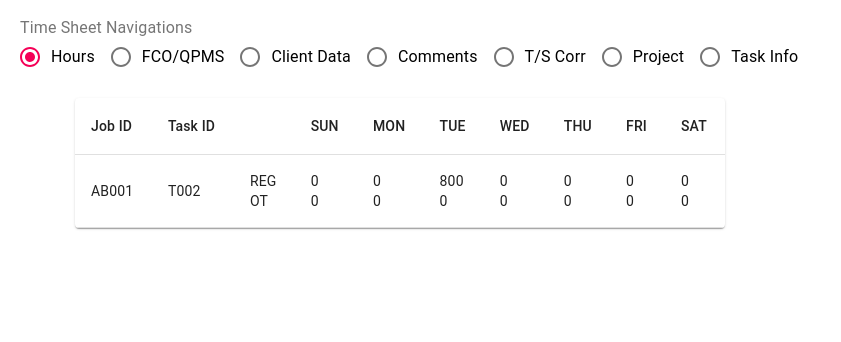
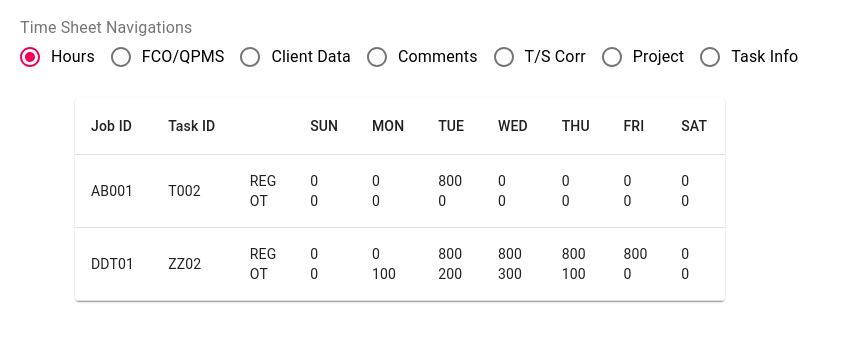
Before and after one commit to sonofdust/timesheet, a React (Create React App) app: page / in a window 1280 px wide. Shown: the top 342 px of the page, without its empty margins (0-841 px from the left). Built offline with nearby package versions, Linux system fonts and the light colour scheme.

Commit message:
Changes.

```diff
--- a/src/AppData.js
+++ b/src/AppData.js
@@ -82,7 +82,67 @@ export const AppData =
             "fcoNum": "fco",
             "qpmsCode": "qpms",
             "workSite": "site"
+        },
+
+
+        {
+            "jobId": 2,
+            "jobName": "DDT01",
+            "taskId": 2,
+            "taskName": "ZZ02",
+            "time": {
+                "reg": [
+                    0,
+                    0,
+                    800,
+                    800,
+                    800,
+                    800,
+                    0
+                ],
+                "regTotal": 800,
+                "ot": [
+                    0,
+                    100,
+                    200,
+                    300,
+                    100,
+                    0,
+                    0
+                ],
+                "otTotal": 0
+            },
+            "comments": "This is a time sheet task comment",
+            "project": {
+                "projectId": "2",
+                "jobNo": "AB001",
+                "name": "Project Two",
+                "clientId": "2",
+                "clientName": "Eco Focus",
+                "projectMgr": "Fudd, Elmer Aloysious",
+                "costEng": "Samuels, Rhonda",
+                "billing": "Whitson, Ben",
+                "apContacts": "Samuels, Rhonda"
+            },
+            "task": {
+                "taskId": "2",
+                "dateOpened": "04/01/2020",
+                "name": "T002",
+                "description": "Phase 3 Scoping"
+            },
+            "client": {
+                "clientId": "2",
+                "name": "Eco Focus",
+                "description": "Client Two"
+            },
+            "fcoNum": "fco",
+            "qpmsCode": "qpms",
+            "workSite": "site"
         }
+
+
+
+
     ],
     "totalReg": [
         0,
--- a/src/Components/HoursTab/DaysOfWeekHours.js
+++ b/src/Components/HoursTab/DaysOfWeekHours.js
@@ -40,13 +40,19 @@ export default function MyTable() {
                             {AppData.taskDetails.map((e) =>
                             (
                                 <TableRow key={v4}>
-                                    {/* <TableCell align="left"><ItemSelect items={Object.keys(JobTaskList)} title={``} label_id={e} /></TableCell>
-                                    <TableCell align="left"><ItemSelect items={Object.keys(JobTaskList)} title={``} label_id={e} /></TableCell> */}
                                     <TableCell align="left">{e.jobName}</TableCell>
                                     <TableCell align="left">{e.taskName}</TableCell>
-                                    {<TableCell align="left">{`REG`}<br />{`OT`}</TableCell>}
-                                    {e.time.reg.map((t, i) => (<TableCell align="left">{`${t}`}<br />{`${e.time.ot[i]}`}</TableCell>))}
+                                    <TableCell align="left">REG<br/>OT</TableCell>
+                                    {e.time.reg.map((t, i) => (<TableCell align="left">{t}<br/>{e.time.ot[i]}</TableCell>))}
                                 </TableRow>
+
+                                // <TableRow key={v4}>
+                                //                                     <TableCell align="left"></TableCell>
+                                //                                     <TableCell align="left"></TableCell>
+                                //                                     {<TableCell align="left">{`OT`}</TableCell>}
+                                //                                     {e.time.ot.map((t, i) => (<TableCell align="left">{t}</TableCell>))}
+                                // </TableRow>
+
                             ))}
                         </TableBody>
                     </Table>
```
